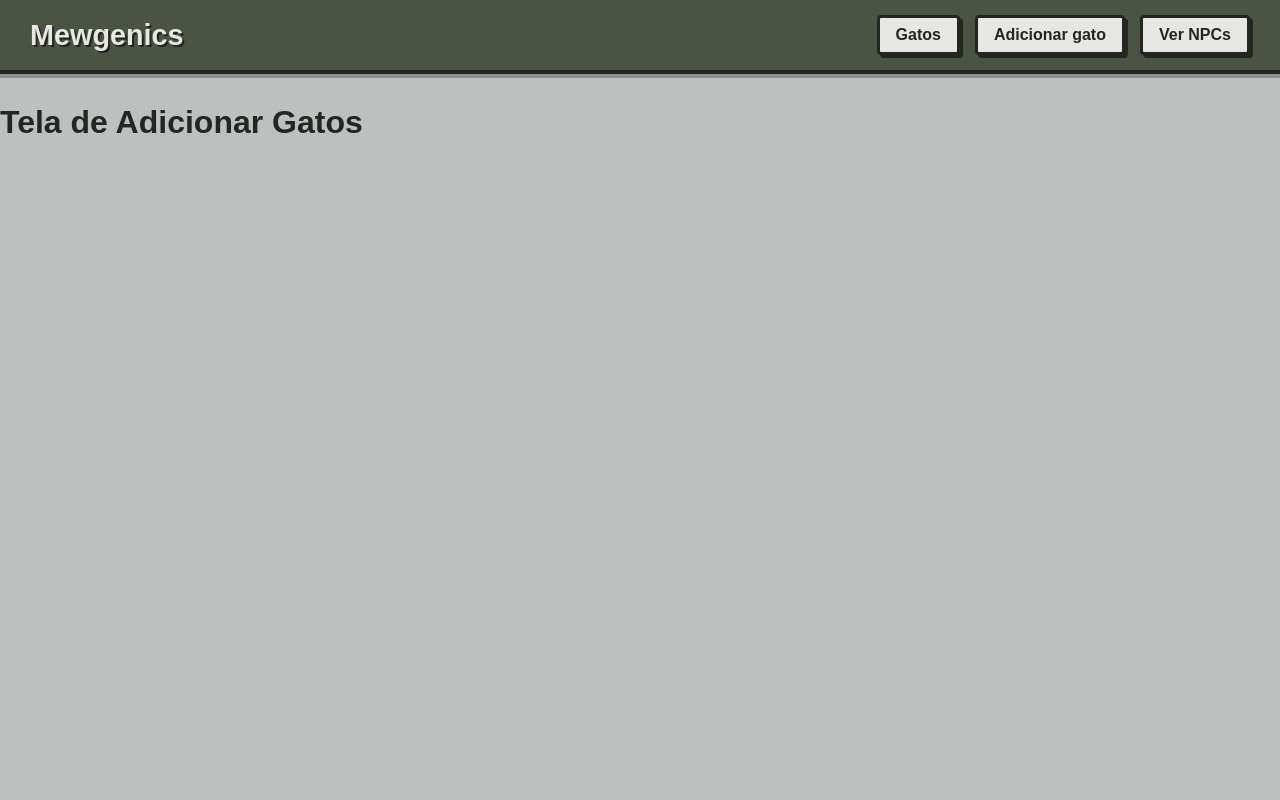
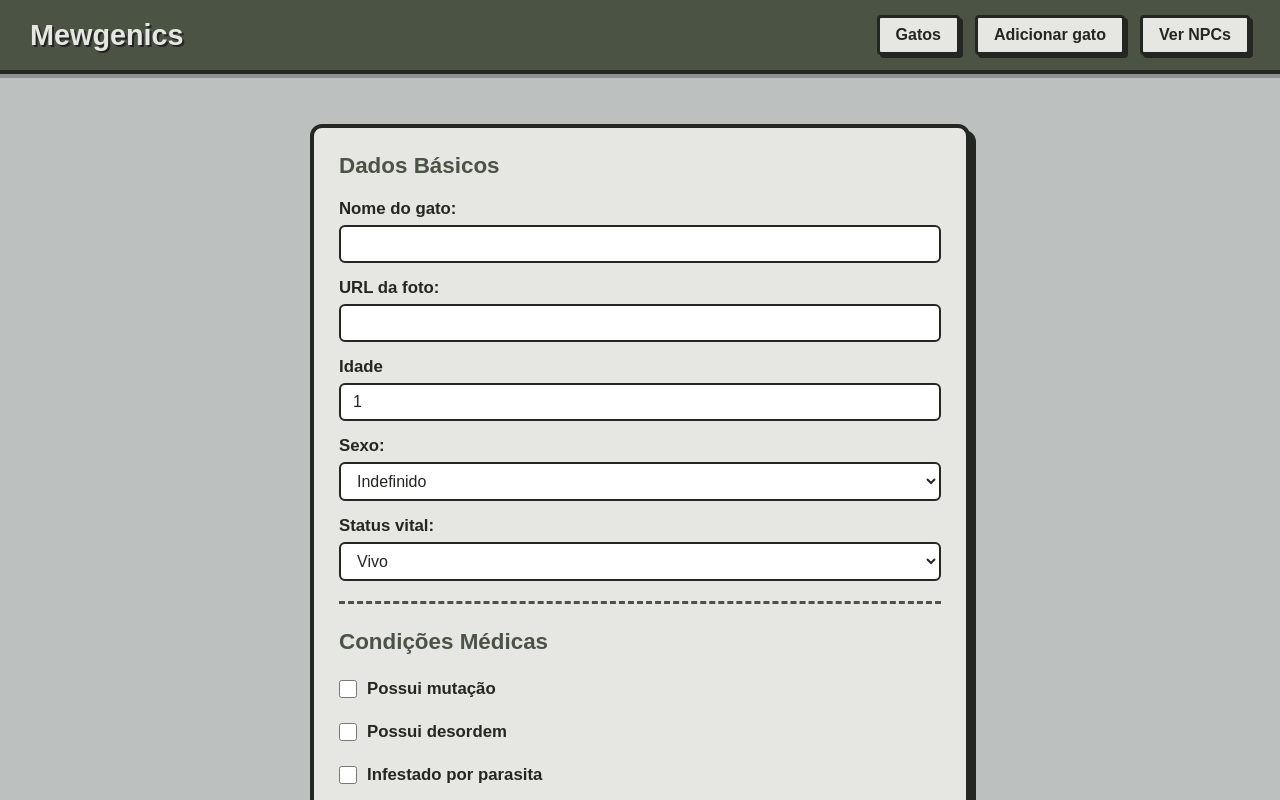
Before and after one commit to caiolukas-residencia/projedoindividual-react, a React (Vite) app in the folder site-doacao/: page /adicionar in a window 1280 px wide. Shown: the top 800 px of the page. Built offline with nearby package versions, Linux system fonts and the light colour scheme.

Commit message:
Implementação da página AdicionarGatos e ajuste nas condições de envio em ListarGatos

```diff
--- a/site-doacao/src/pages/adicionarGatos/index.jsx
+++ b/site-doacao/src/pages/adicionarGatos/index.jsx
@@ -1,3 +1,153 @@
+import { useState } from "react"
+import * as S from "./style.jsx"
+
+const locaisAventura = {
+    1: "Beco",
+    2: "Esgoto/Ferro-velho",
+    3: "Cavernas/Cemitério",
+    4: "Domínio Pulsante",
+    5: "Deserto",
+    6: "Cratera/Bunker",
+    7: "Lua/Núcleo",
+    8: "Ruptura",
+    9: "Laboratório",
+    10: "Era do Gelo/Futuro",
+    11: "Jurássico/Fim",
+    12: "Infinito"
+}
+
 export function AdicionarGatos() {
-    return <h1>Tela de Adicionar Gatos</h1>
+    const [formulario, setFormulario] = useState({
+        nome: "",
+        imagem: "",
+        idade: 1,
+        sexo: "Indefinido",
+        temMutacao: false,
+        temDesordem: false,
+        temParasita: false,
+        temFerimento: false,
+        aposentado: false,
+        experiencia: 0,
+        vivo: true
+    });
+
+    const mudarCampo = (evento) => {
+        const { name, value, type, checked } = evento.target;
+
+        setFormulario(estadoAnterior => ({
+            ...estadoAnterior,
+            [name]: type === "checkbox" ? checked :
+                    type === "number" || name === "experiencia" ? Number(value) :
+                    name === "vivo" ? value === true : value
+        }));
+    };
+
+    const salvarGato = (evento) => {
+        evento.preventDefault();
+
+        const novoGato = {
+            id: Date.now(),
+            ...formulario
+        };
+
+        const saveJogo = localStorage.getItem('mewgenics_gatos');
+        const listaAtual = saveJogo ? JSON.parse(saveJogo) : [];
+
+        const novaLista = [...listaAtual, novoGato];
+        localStorage.setItem('mewgenics_gatos', JSON.stringify(novaLista));
+
+        alert(`O gato ${formulario.nome} foi registrado com sucesso!`);
+
+        setFormulario({
+            nome: "",
+            imagem: "",
+            idade: 1,
+            sexo: "Indefinido",
+            temMutacao: false,
+            temDesordem: false,
+            temParasita: false,
+            temFerimento: false,
+            aposentado: false,
+            experiencia: 0,
+            vivo: true
+        });
+    };
+
+    return (
+        <S.ContainerTela>
+            <S.FormularioGato onSubmit={salvarGato}>
+
+                <S.SessaoFormulario>
+                    <h3>Dados Básicos</h3>
+
+                    <label>Nome do gato:
+                        <input type="text" name="nome" required value={formulario.nome} onChange={mudarCampo} />
+                    </label>
+                    <label>URL da foto:
+                        <input type="text" name="imagem" required value={formulario.imagem} onChange={mudarCampo} />
+                    </label>
+                    <label>Idade
+                        <input type="number" name="idade" min="1" required value={formulario.idade} onChange={mudarCampo} />
+                    </label>
+                    <label>Sexo:
+                        <select name="sexo" value={formulario.sexo} onChange={mudarCampo}>
+                            <option value="Indefinido">Indefinido</option>
+                            <option value="Macho">Macho</option>
+                            <option value="Fêmea">Fêmea</option>
+                        </select>
+                    </label>
+                    <label>Status vital:
+                        <select name="vivo" value={formulario.vivo} onChange={mudarCampo}>
+                            <option value="true">Vivo</option>
+                            <option value="false">Morto</option>
+                        </select>
+                    </label>
+                </S.SessaoFormulario>
+
+                <S.SessaoFormulario>
+                    <h3>Condições Médicas</h3>
+
+                    <label>
+                        <input type="checkbox" name="temMutacao" checked={formulario.temMutacao} onChange={mudarCampo}/>
+                        Possui mutação
+                    </label>
+                    <label>
+                        <input type="checkbox" name="temDesordem" checked={formulario.temDesordem} onChange={mudarCampo}/>
+                        Possui desordem
+                    </label>
+                    <label>
+                        <input type="checkbox" name="temParasita" checked={formulario.temParasita} onChange={mudarCampo}/>
+                        Infestado por parasita
+                    </label>
+                    <label>
+                        <input type="checkbox" name="temFerimento" checked={formulario.temFerimento} onChange={mudarCampo}/>
+                        Possui ferimentos
+                    </label>
+                </S.SessaoFormulario>
+
+                <S.SessaoFormulario>
+                    <h3>Histórico</h3>
+
+                    <label>
+                        <input type="checkbox" name="aposentado" checked={formulario.aposentado} onChange={mudarCampo} />
+                        Gato Aposentado (Já se Aventurou)
+                    </label>
+
+                    {formulario.aposentado && (
+                        <label>Nível de experiência (última viagem):
+                            <select name="experiencia" value={formulario.experiencia} onChange={mudarCampo}>
+                                {Object.entries(locaisAventura).map(([nivel, local]) => (
+                                    <option key={nivel} value={nivel}>
+                                        Nível {nivel} - {local}
+                                    </option>
+                                ))}
+                            </select>
+                        </label>
+                    )}
+                </S.SessaoFormulario>
+
+                <button type="submit">Adicionar gato!</button>
+            </S.FormularioGato>
+        </S.ContainerTela>
+    )
 }
--- /dev/null
+++ b/site-doacao/src/pages/adicionarGatos/style.jsx
@@ -0,0 +1,97 @@
+import styled from "styled-components";
+
+export const ContainerTela = styled.div`
+    max-width: 700px;
+    margin: 0 auto;
+    padding: 20px;
+    display: flex;
+    flex-direction: column;
+    gap: 20px;
+
+    h1 {
+        font-size: 2.2rem;
+        text-shadow: 2px 2px 0px #242621;
+        text-align: center;
+        margin-bottom: 10px;
+    }
+`;
+
+export const FormularioGato = styled.form`
+    background-color: #E6E6E3;
+    border: 4px solid #242621;
+    border-radius: 12px;
+    padding: 25px;
+    box-shadow: 6px 6px 0px #242621;
+    display: flex;
+    flex-direction: column;
+    gap: 25px;
+
+    & > button[type="submit"] {
+        font-size: 1.2rem;
+        padding: 12px;
+        margin-top: 10px;
+        width: 100%;
+    }
+`;
+
+export const SessaoFormulario = styled.section`
+    display: flex;
+    flex-direction: column;
+    gap: 15px;
+    padding-bottom: 20px;
+    border-bottom: 3px dashed #4B5345;
+
+    &:last-of-type {
+        border-bottom: none;
+        padding-bottom: 0;
+    }
+
+    h3 {
+        font-size: 1.4rem;
+        color: #4B5345;
+        margin-bottom: 5px;
+    }
+
+    label {
+        display: flex;
+        flex-direction: column;
+        gap: 6px;
+        font-weight: bold;
+        font-size: 1.05rem;
+    }
+
+    input[type="text"],
+    input[type="number"],
+    select {
+        font-family: inherit;
+        font-size: 1rem;
+        padding: 8px 12px;
+        border: 2px solid #242621;
+        border-radius: 6px;
+        background-color: #fff;
+        color: #242621;
+        outline: none;
+        transition: border-color 0.2s;
+
+        &:focus {
+            border-color: #4B5345;
+            background-color: #fcfcfc;
+        }
+    }
+
+    label:has(input[type="checkbox"]) {
+        flex-direction: row;
+        align-items: center;
+        gap: 10px;
+        cursor: pointer;
+        user-select: none;
+        padding: 4px 0;
+
+        input[type="checkbox"] {
+            width: 18px;
+            height: 18px;
+            cursor: pointer;
+            accent-color: #4B5345;
+        }
+    }
+`;
--- a/site-doacao/src/pages/listaDeGatos/index.jsx
+++ b/site-doacao/src/pages/listaDeGatos/index.jsx
@@ -29,21 +29,19 @@ export function ListarGatos() {
     const npcAceitaGato = (npc, gato) => {
         switch (npc.id) {
             case 1:
-                return gato.temMutacao || gato.temDesordem || gato.temParasita;
+                return (gato.temMutacao || gato.temDesordem || gato.temParasita) && gato.vivo;
             case 2:
-                return gato.aposentado && gato.experiencia >= 10;
+                return (gato.aposentado && gato.experiencia >= 10) && gato.vivo;
             case 3:
-                return gato.aposentado;
+                return gato.aposentado && gato.vivo;
             case 4:
-                return gato.idade === 1;
+                return (gato.idade === 1) && gato.vivo;
             case 5:
-                return gato.idade >= 5;
+                return (gato.idade >= 5) && gato.vivo;
             case 6:
-                return gato.temFerimento;
+                return gato.temFerimento && gato.vivo;
             case 7:
                 return !gato.vivo;
-            case 8:
-                return false;
             default:
                 return false;
         }
```
